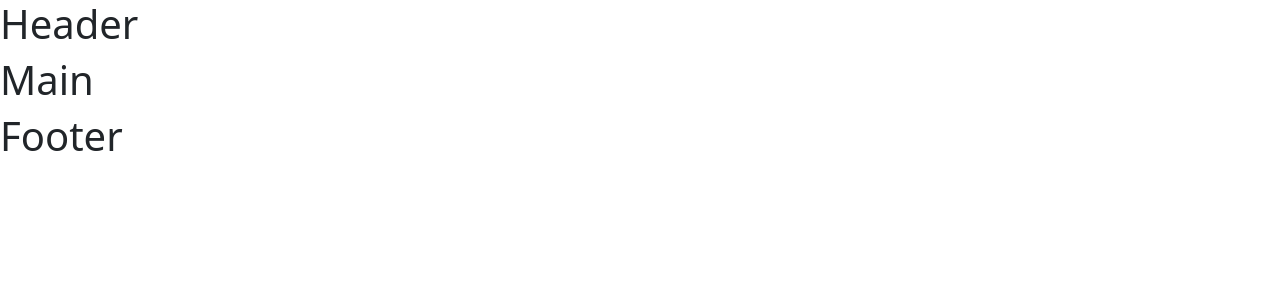
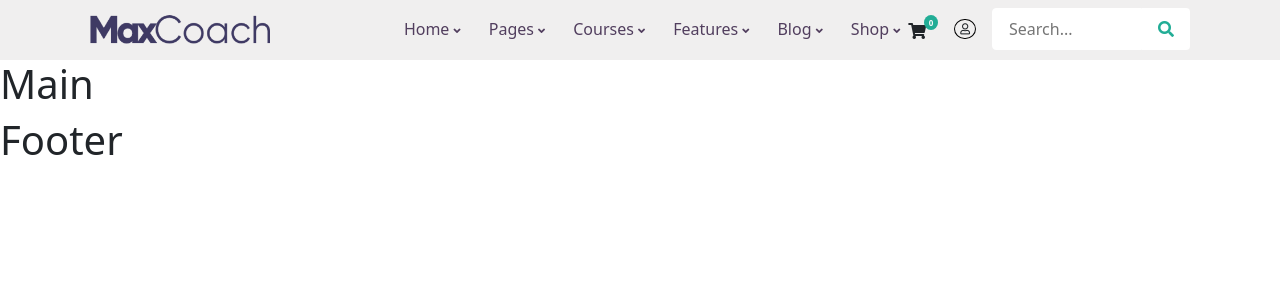
Before and after one commit to KaterinaProkopenko/proj-html-vuejs, a Vue app: page / in a window 1280 px wide. Shown: the top 300 px of the page. Built offline with nearby package versions, Linux system fonts and the light colour scheme.

Commit message:
Aggiornamento (Header)

```diff
--- a/src/App.vue
+++ b/src/App.vue
@@ -10,7 +10,6 @@
 import Header from './components/Header.vue';
 import Main from './components/Main.vue';
 import Footer from './components/Footer.vue';
-
 export default {
   name: 'App',
   components: {
@@ -24,4 +23,5 @@ export default {
 <style lang="scss">
 @import './assets/style/main-style.scss';
 
+
 </style>
--- /dev/null
+++ b/src/assets/style/_variables.scss
@@ -0,0 +1,3 @@
+$brandPrimary: #f0efef;
+$brandColorTextPrimary: #513e5e;
+$brandColorTextSecondary: #22ad96;
--- a/src/assets/style/main-style.scss
+++ b/src/assets/style/main-style.scss
@@ -1,2 +1,11 @@
 @import '~bootstrap/scss/bootstrap';
 @import '~@fortawesome/fontawesome-free/css/all.min.css';
+
+.ms-container{
+    width: 1100px;
+    margin: 0 auto;
+}
+
+a{
+    text-decoration: none;
+}
--- a/src/components/Header.vue
+++ b/src/components/Header.vue
@@ -1,16 +1,115 @@
 <template>
   <header>
-      <h1>Header</h1>
+      <div class="ms-container">
+          <div class="row">
+              <div class="col-12 d-flex justify-content-between">
+
+                  <!-- Logo -->
+                  <div class="logo-container d-flex align-items-center">
+                      <a href="#">
+                        <img src="../assets/img/dark-logo.png" alt="Logo">
+                      </a>
+                  </div>
+
+                  <div class="navbar">
+                      <!-- List -->
+                      <nav>
+                        <a href="#" class="ms-nav ms-4" v-for="(element, index) in navbarList" :key="index">
+                            {{element}}
+                            <span class="fas fa-angle-down"></span>
+                        </a>
+                      </nav>
+
+                      <!-- Cart -->
+                      <a href="#" id="cart" class="position-relative pt-1 text-dark ms-2">
+                          <i class="fas fa-shopping-cart"></i>
+                          <span id="circle" class="fw-bold rounded-circle position-absolute text-light">0</span>
+                      </a>
+
+                      <!-- User -->
+                      <a href="#" id="user" class="text-dark rounded-circle mx-3">
+                          <i class="far fa-user"></i>
+                      </a>
+
+                      <!-- Input search -->
+                      <div class="search">
+                            <input type="text" class="py-2 px-3 border border-white rounded-start" placeholder="Search...">
+                            <div id="icon-search" class="bg-white d-inline-block px-3 rounded-end"><i class="fas fa-search"></i></div>
+                      </div>
+                  </div>
+              </div>
+          </div>
+      </div>
   </header>
 </template>
 
 <script>
 export default {
     name: 'headerIndex',
-
+    data: function(){
+        return {
+            navbarList: ['Home', 'Pages', 'Courses', 'Features', 'Blog', 'Shop']
+        }
+    }
 }
 </script>
 
 <style lang="scss" scoped>
+@import '../assets/style/_variables.scss';
+
+header{
+    width: 100%;
+    height: 60px;
+    background-color: $brandPrimary;
+
+    div.logo-container{
+
+        img{
+            width: 180px;
+        }
+    }
+
+    div.navbar{
+        a.ms-nav{
+            color: $brandColorTextPrimary;
+
+            span{
+                font-size: .7rem;
+            }
+        }
+
+        a#cart{
+            width: 30px;
+
+            span#circle{
+                background-color: $brandColorTextSecondary;
+                padding: .1rem .3rem;
+                font-size: .5rem;
+                right: 0;
+                top: 0;
+            }
+
+        }
+
+        a#user{
+            padding: 1px 5px;
+            font-size: .7rem;
+            border: 1px solid black;
+        }
+    }
+
+    div.search{
+
+        input{
+            width: 150px;
+            outline: none;
+        }
+
+        div#icon-search{
+            padding: 8.9px 0;
+            color: $brandColorTextSecondary;
+        }
+    }
+}
 
 </style>
```
